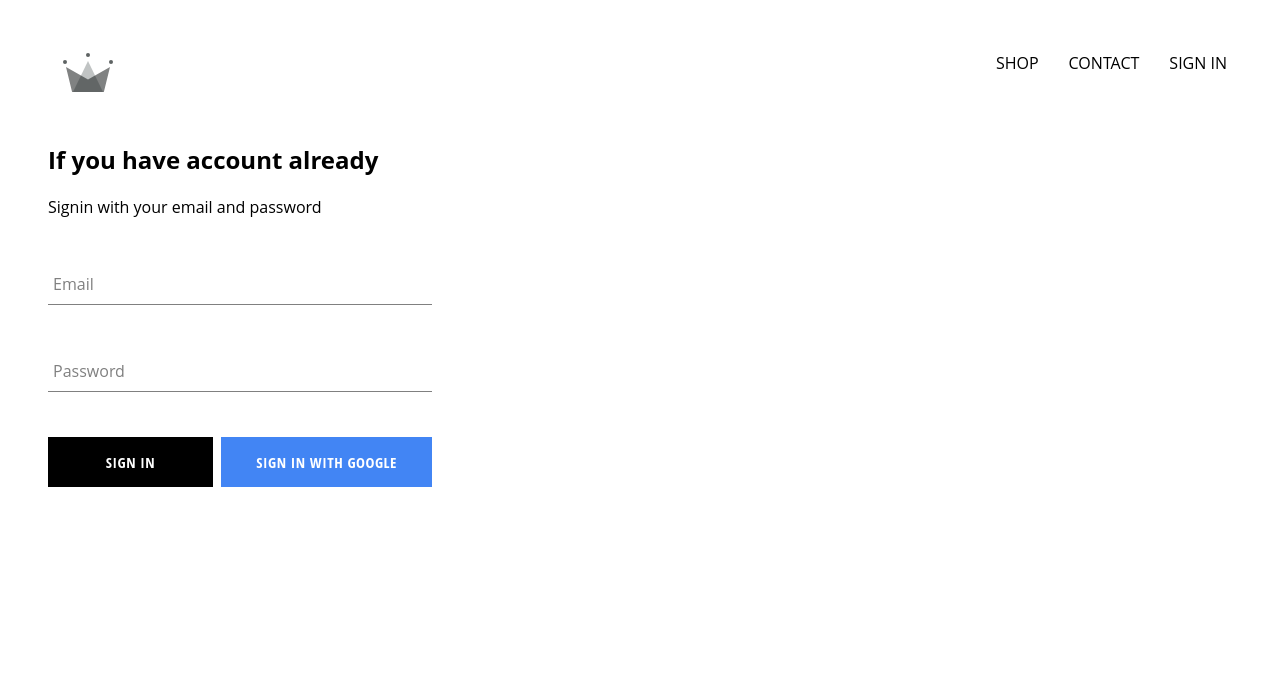
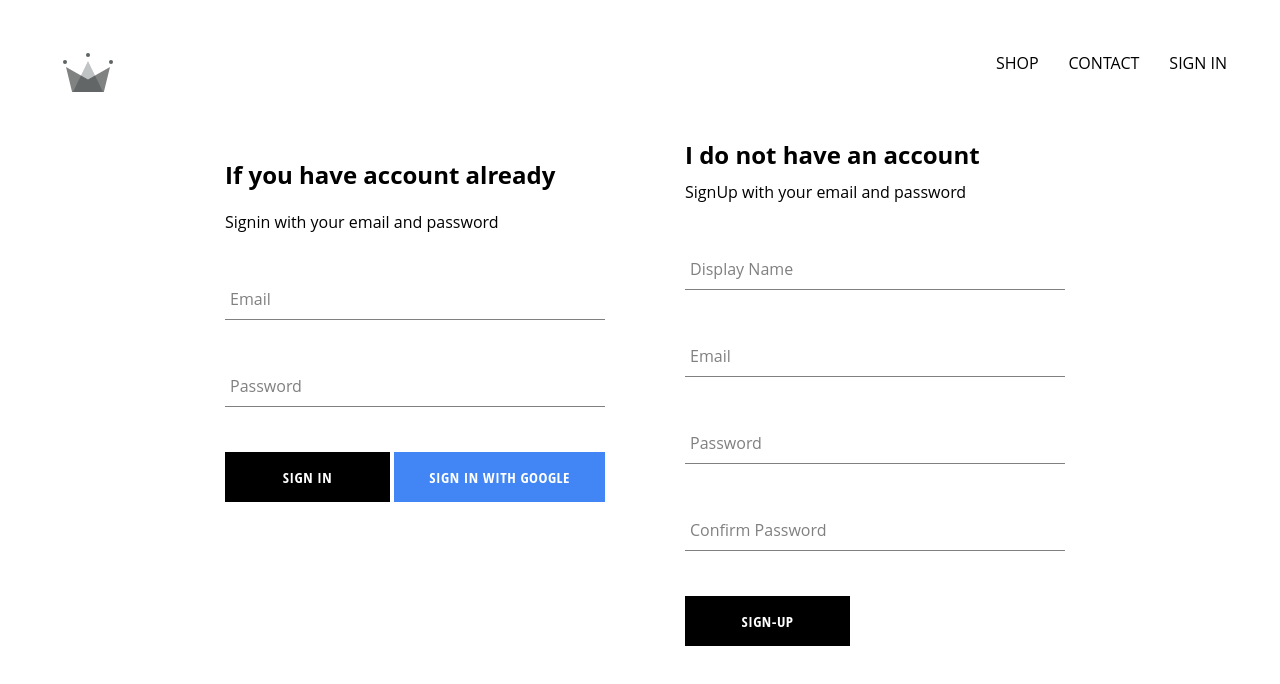
Before and after one commit to M-o-h-a-n-S-i-n-g-h/React-Ecomm, a React (Create React App) app: page /signin in a window 1280 px wide. Shown: the top 684 px of the page. Built offline with nearby package versions, Linux system fonts and the light colour scheme; no server answers.

Commit message:
Implemented Firebase authentication with Google and email&password

```diff
--- a/src/App.js
+++ b/src/App.js
@@ -5,7 +5,7 @@
 import ShopPage from "./pages/Shop/Shop.component.jsx";
 import Header from "./components/Header/Header.component.jsx";
 import SignInAndSignUp from "./pages/Signin-and-SignUp/Signin-and-SignUp.component.jsx";
-import { auth } from "./Firebase/firebase.utils";
+import { auth, createUserProfileDocument } from "./Firebase/firebase.utils";
 
 class App extends React.Component {
   constructor() {
@@ -16,14 +16,23 @@
     };
   }
 
-  unsubscribeFromAuth = null;
-
   componentDidMount() {
-    this.unsubscribeFromAuth = auth.onAuthStateChanged((user) => {
-      this.setState({
-        currentUser: user,
-      });
-      console.log(user);
+    this.unsubscribeFromAuth = auth.onAuthStateChanged(async (userAuth) => {
+      if (userAuth) {
+        const userRef = await createUserProfileDocument(userAuth);
+        userRef.onSnapshot((snapShot) => {
+          this.setState(
+            {
+              currentUser: {
+                id: snapShot.id,
+                ...snapShot.data(),
+              },
+            },
+            () => console.log(this.state)
+          );
+        });
+      }
+      this.setState({ currentUser: userAuth });
     });
   }
 
--- a/src/Firebase/firebase.utils.js
+++ b/src/Firebase/firebase.utils.js
@@ -14,10 +14,30 @@
   measurementId: "G-6645LDPMFK",
 };
 
+export const createUserProfileDocument = async (userAuth, additionalData) => {
+  if (!userAuth) return;
+  const userRef = firestore.doc(`users/${userAuth.uid}`);
+  const snapShot = await userRef.get();
+  if (!snapShot.exists) {
+    const { displayName, email } = userAuth;
+    const createdAt = new Date();
+    try {
+      await userRef.set({
+        displayName,
+        email,
+        createdAt,
+        ...additionalData,
+      });
+    } catch (error) {
+      console.log("Error catched".error);
+    }
+  }
+  return userRef;
+};
+
 firebase.initializeApp(config);
 export const auth = firebase.auth();
 export const firestore = firebase.firestore();
-
 const provider = new firebase.auth.GoogleAuthProvider();
 provider.setCustomParameters({ prompt: "select_account" });
 export const signInWithGoogle = () => auth.signInWithPopup(provider);
--- a/src/components/Header/Header.component.jsx
+++ b/src/components/Header/Header.component.jsx
@@ -5,6 +5,7 @@
 import "./Header.styles.scss";
 
 const Header = ({ currentUser }) => {
+  console.log(currentUser);
   return (
     <div className="header">
       <Link to="/" className="logo-container">
@@ -18,8 +19,8 @@
           CONTACT
         </Link>
         {currentUser ? (
-          <div className="option" onClick={auth.signOut()}>
-            SIGN OUT
+          <div className="option">
+            <button onClick={() => auth.signOut()}> SIGN OUT</button>
           </div>
         ) : (
           <Link className="option" to="/signin">
--- /dev/null
+++ b/src/components/Sign-Up/SignUp.component.jsx
@@ -0,0 +1,98 @@
+import React from "react";
+import FormInput from "../FormInput/FormInput.component";
+import CustomButton from "../CustomButton/CustomButton.component";
+import {
+  auth,
+  createUserProfileDocument,
+} from "../../Firebase/firebase.utils.js";
+import "./Signup.styles.scss";
+
+class SignUp extends React.Component {
+  constructor() {
+    super();
+    this.state = {
+      displayName: "",
+      email: "",
+      password: "",
+      confirmPassword: "",
+    };
+  }
+
+  handleChange = (event) => {
+    const { name, value } = event.target;
+    this.setState({
+      [name]: value,
+    });
+  };
+
+  handleSubmit = async (event) => {
+    event.preventDefault();
+    const { displayName, email, password, confirmPassword } = this.state;
+    if (password !== confirmPassword) {
+      alert("PAssword's Don't Match");
+      return;
+    }
+    try {
+      const { user } = await auth.createUserWithEmailAndPassword(
+        email,
+        password
+      );
+      await createUserProfileDocument(user, { displayName });
+      this.setState({
+        displayName: "",
+        email: "",
+        password: "",
+        confirmPassword: "",
+      });
+    } catch (error) {
+      console.error(error);
+    }
+  };
+
+  render() {
+    const { displayName, email, password, confirmPassword } = this.state;
+    return (
+      <div className="sign-up">
+        <h2 className="title">I do not have an account</h2>
+        <span>SignUp with your email and password</span>
+        <form onSubmit={this.handleSubmit} className="sign-up-form">
+          <FormInput
+            type="text"
+            name="displayName"
+            value={displayName}
+            onChange={this.handleChange}
+            label="Display Name"
+            required
+          />
+          <FormInput
+            type="email"
+            name="email"
+            value={email}
+            onChange={this.handleChange}
+            label="Email"
+            required
+          />
+          <FormInput
+            type="password"
+            name="password"
+            value={password}
+            onChange={this.handleChange}
+            label="Password"
+            required
+          />
+          <FormInput
+            type="password"
+            name="confirmPassword"
+            value={confirmPassword}
+            onChange={this.handleChange}
+            label="Confirm Password"
+            required
+          />
+          <CustomButton type="submit">SIGN-Up</CustomButton>
+        </form>
+      </div>
+    );
+  }
+}
+
+export default SignUp;
--- /dev/null
+++ b/src/components/Sign-Up/Signup.styles.scss
@@ -0,0 +1,9 @@
+.sign-up {
+  display: flex;
+  flex-direction: column;
+  width: 380px;
+
+  .title {
+    margin: 10px 0;
+  }
+}
--- a/src/components/SignIn/SignIn.styles.scss
+++ b/src/components/SignIn/SignIn.styles.scss
@@ -1,5 +1,5 @@
 .sign-in {
-  width: 30vw;
+  width: 380px;
   display: flex;
   flex-direction: column;
   margin: 10px;
--- a/src/pages/Signin-and-SignUp/Signin-and-SignUp.component.jsx
+++ b/src/pages/Signin-and-SignUp/Signin-and-SignUp.component.jsx
@@ -1,11 +1,13 @@
 import React from "react";
 import SignIn from "../../components/SignIn/Signin.component";
+import SignUp from "../../components/Sign-Up/SignUp.component";
 import "./Signin-and-SignUp.styles.scss";
 
 const SignInAndSignUp = () => {
   return (
     <div className="signinsignup">
       <SignIn />
+      <SignUp />
     </div>
   );
 };
--- a/src/pages/Signin-and-SignUp/Signin-and-SignUp.styles.scss
+++ b/src/pages/Signin-and-SignUp/Signin-and-SignUp.styles.scss
@@ -0,0 +1,6 @@
+.signinsignup {
+  width: 850px;
+  display: flex;
+  justify-content: space-between;
+  margin: 30px auto;
+}
```
Also changed, not shown: src/Firebase/test.js (added, +10 -0 lines), 1 other file (tests, documents, lock files or other folders).
